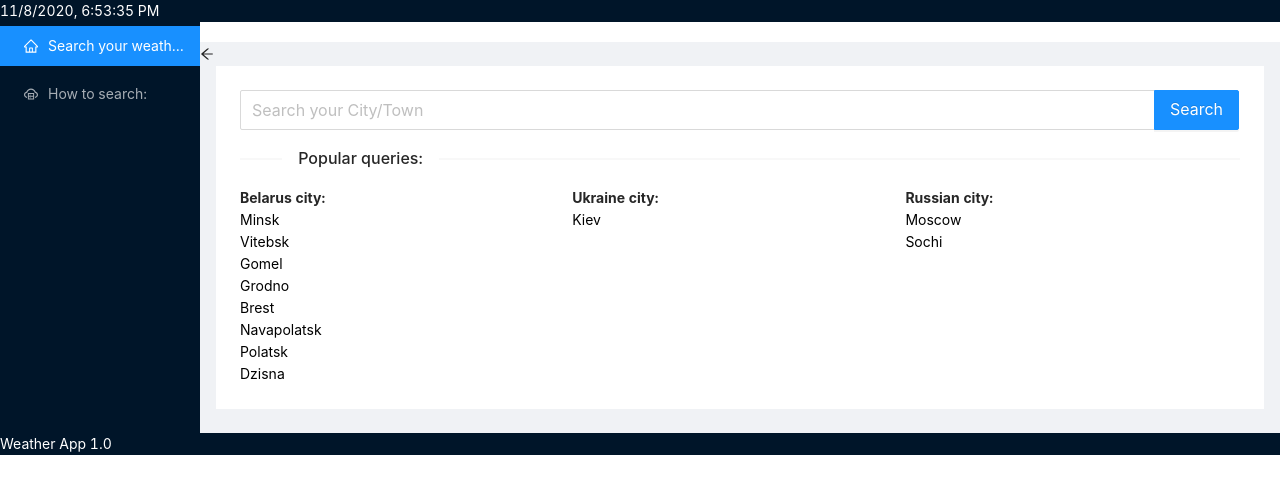
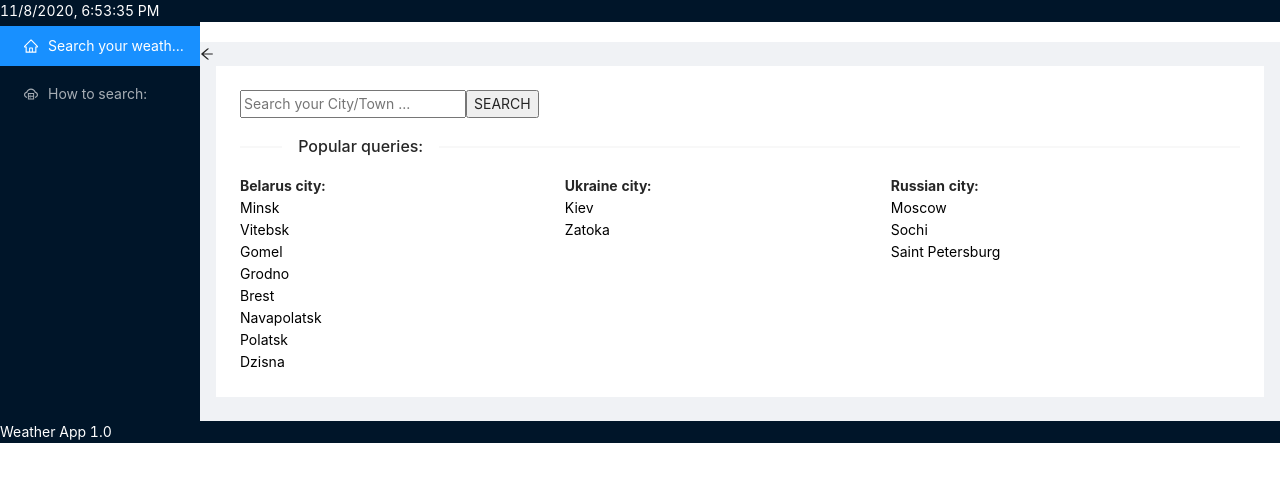
Before and after one commit to vovakopanko/weather, a React (Create React App) app: page /#/search in a window 1280 px wide. Shown: the top 494 px of the page. Built offline with nearby package versions, Linux system fonts and the light colour scheme.

Commit message:
add typescript library

```diff
--- a/src/Search/Search.jsx
+++ b/src/Search/Search.jsx
@@ -1,32 +1,28 @@
 import React from "react";
 import style from "./Search.module.css";
-import { Input } from "antd";
 import { NavLink } from "react-router-dom";
-import { Row, Col, Divider } from 'antd';
-// import { Field, reduxForm } from "redux-form";
+import { Row, Col, Divider } from "antd";
+import { Field, reduxForm } from "redux-form";
 
 let Search = (props) => {
-  const { Search } = Input;
+  // const { Search } = Input;
 
   const onSearch = (value) => {
-    props.getInfoYourCity(value);
     props.getWeatherData(value);
   };
 
-  // const onSearchCity = (value) => {
-  //   alert(value.NewCityWeather);
-  //   props.getInfoYourCity(value.NewCityWeather);
-  //   props.getWeatherData(value.NewCityWeather);
-  // }
+  const onSearchCity = (value) => {
+    props.getWeatherData(value.NewCityWeather);
+  };
   return (
     <div>
-      {/* <SearchInfoData onSubmit={onSearchCity}/> */}
-      <Search
-          placeholder="Search your City/Town"
-          enterButton="Search"
-          size="large"
-          onSearch={onSearch}
-        />
+      <SearchInfoData onSubmit={onSearchCity} />
+      {/* <Search
+        placeholder="Search your City/Town"
+        enterButton="Search"
+        size="large"
+        onSearch={onSearch}
+      /> */}
       <Divider orientation="left">Popular queries:</Divider>
       <Row>
         <Col flex={2}>
@@ -45,7 +41,7 @@ let Search = (props) => {
             to="/yourweather"
             onClick={() => onSearch("Vitebsk")}
           >
-            <div>Vitebsk</div>
+            <div onClick={() => onSearch("Vitebsk")}>Vitebsk</div>
           </NavLink>
           <NavLink
             className={style.link}
@@ -101,6 +97,13 @@ let Search = (props) => {
           >
             <div className="cityname">Kiev</div>
           </NavLink>
+          <NavLink
+            className={style.link}
+            to="/yourweather"
+            onClick={() => onSearch("Zatoka")}
+          >
+            <div className="cityname">Zatoka</div>
+          </NavLink>
         </Col>
         <Col flex={2}>
           <div>
@@ -120,28 +123,36 @@ let Search = (props) => {
           >
             <div>Sochi</div>
           </NavLink>
+          <NavLink
+            className={style.link}
+            to="/yourweather"
+            onClick={() => onSearch("Saint Petersburg")}
+          >
+            <div>Saint Petersburg</div>
+          </NavLink>
         </Col>
       </Row>
     </div>
   );
 };
 
-// const SearchInfoCity = (props) => {
-//   return (
-//       <form onSubmit={props.handleSubmit}>
-//           <Field
-//             placeholder="Search your City/Town ..."
-//             component={"input"}
-//             name={"NewCityWeather"}
-//           />
-//           <NavLink to="yourweather">
-//           <button>Hi</button>
-//           </NavLink>
-//       </form>
-//   );
-// };
+const SearchInfoCity = (props) => {
+  return (
+    <form onSubmit={props.handleSubmit}>
+      <Field
+        placeholder="Search your City/Town ..."
+        component={"input"}
+        name={"NewCityWeather"}
+      />
+      <button>
+        SEARCH
+      </button>
+    </form>
+  );
+};
 
-// const SearchInfoData = reduxForm({form: "getCityInformation"})(SearchInfoCity);
-
+const SearchInfoData = reduxForm({ form: "getCityInformation" })(
+  SearchInfoCity
+);
 
 export default Search;
--- a/src/Search/SearchContainer.jsx
+++ b/src/Search/SearchContainer.jsx
@@ -1,7 +1,7 @@
 import React from "react";
 import { connect } from "react-redux";
 import Search from "./Search";
-import { getInfoYourCity, getWeatherData } from "../redux/SearchReducer";
+import { getWeatherData } from "../redux/SearchReducer";
 
 class SearchContainer extends React.Component {
   render() {
@@ -11,6 +11,7 @@ class SearchContainer extends React.Component {
           getInfoYourCity={this.props.getInfoYourCity}
           getWeatherData={this.props.getWeatherData}
           yourCity={this.props.yourCity}
+          weatherData={this.props.weatherData}
         />
       </div>
     );
@@ -24,6 +25,6 @@ let mapStateToProps = (state) => {
   };
 };
 
-export default connect(mapStateToProps, { getInfoYourCity, getWeatherData })(
+export default connect(mapStateToProps, { getWeatherData })(
   SearchContainer
 );
--- a/src/redux/SearchReducer.js
+++ b/src/redux/SearchReducer.js
@@ -5,7 +5,7 @@ const SET_WEATHERDATA = "redux/YourCityReducer/SET_WEATHERDATA";
 const TOGGLE_IS_FETCHING = "redux/YourCityReducer/TOGGLE_IS_FETCHING";
 
 let initialState = {
-  yourCity: null,
+  yourCity: "Minsk",
   weatherData: [],
   isFeching: false,
 };
@@ -50,6 +50,7 @@ export const toggleIsFetching = (isFeching) => ({
 export const getWeatherData = (yourCity) => {
   return async (dispatch) => {
     dispatch(toggleIsFetching(true));
+    dispatch(getInfoYourCity(yourCity))
     let list = await weatherInfo.getWeatherInfo(yourCity);
     dispatch(setWeatherData(list));
     dispatch(toggleIsFetching(false));
```
Also changed, not shown: package.json (+10 -1 lines), 1 other file (tests, documents, lock files or other folders).
